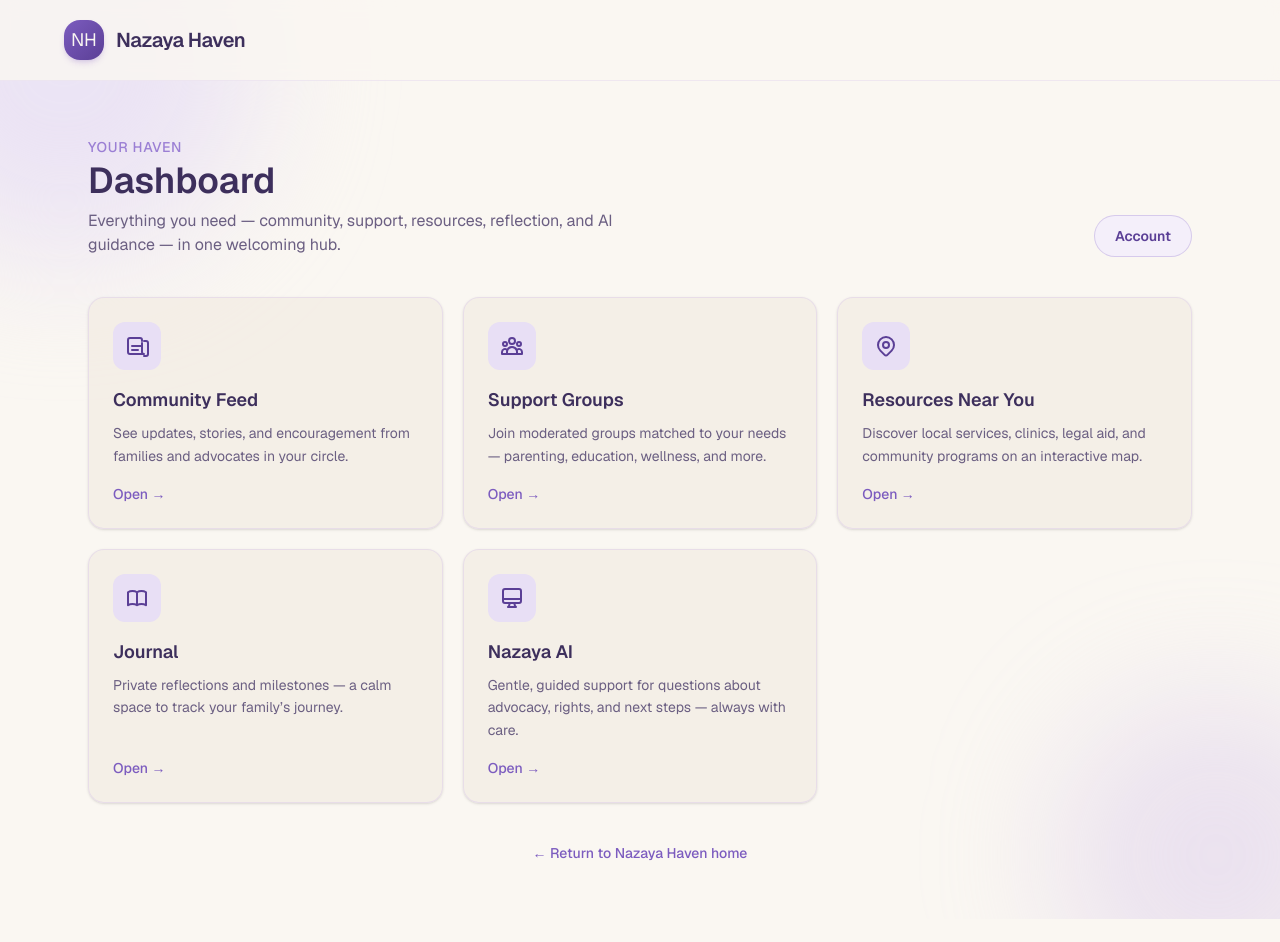
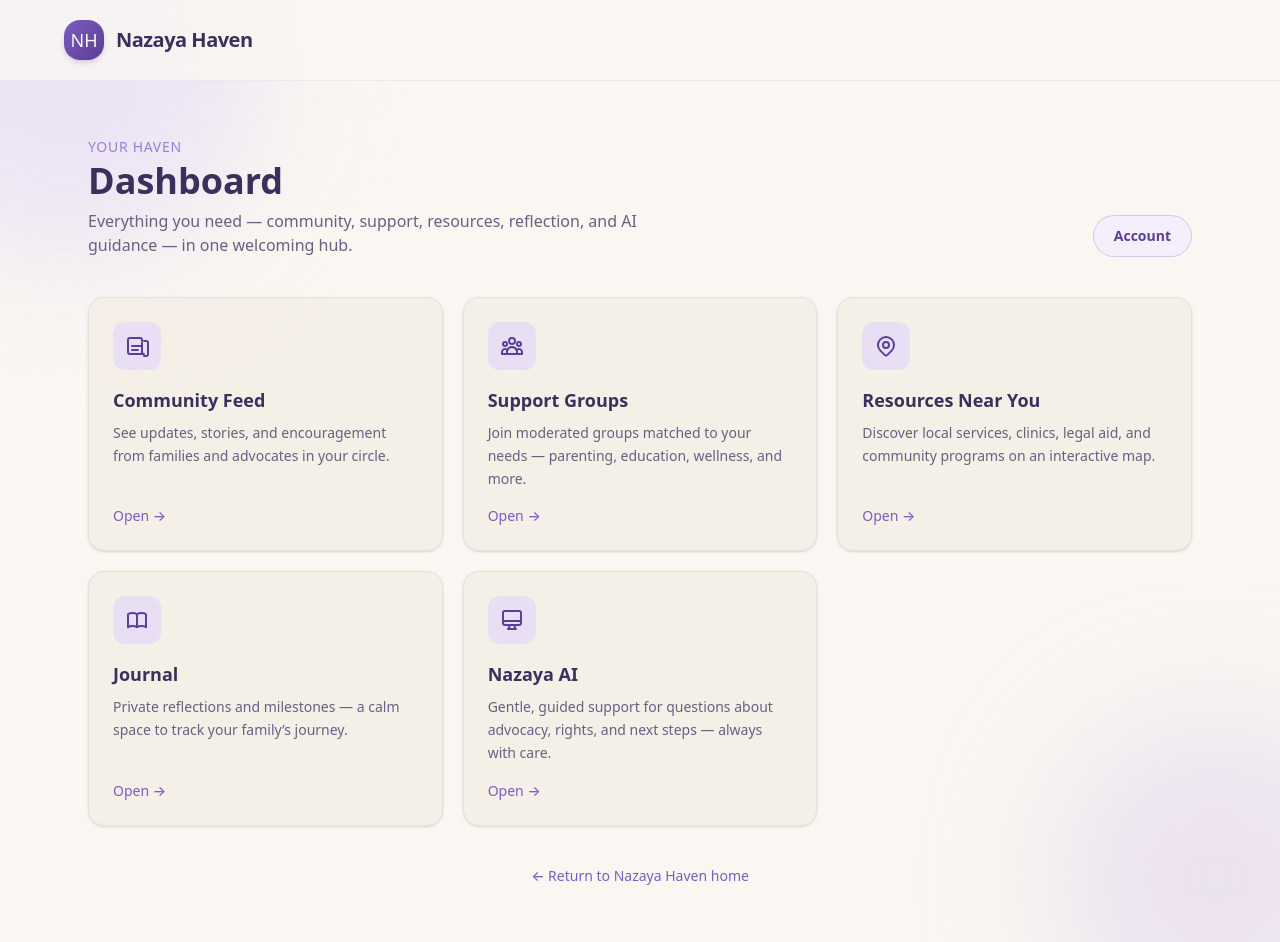
Before and after one commit to jackahleen/nazaya-haven, a Next.js app: page /dashboard in a window 1280 px wide. Before the commit the page ends 919 px from the top, so only its background shows below. Built offline with nearby package versions, Linux system fonts and the light colour scheme.

Commit message:
build: configure static export for pages

```diff
--- a/next.config.ts
+++ b/next.config.ts
@@ -1,5 +1,24 @@
 import type { NextConfig } from "next";
 
-const nextConfig: NextConfig = {};
+const rawBasePath = process.env.NEXT_PUBLIC_BASE_PATH ?? "";
+const normalizedBasePath =
+  rawBasePath === "/" ? "" : rawBasePath.replace(/\/$/, "");
+
+const githubPagesPath =
+  normalizedBasePath.length > 0
+    ? {
+        assetPrefix: normalizedBasePath,
+        basePath: normalizedBasePath,
+      }
+    : {};
+
+const nextConfig: NextConfig = {
+  output: "export",
+  trailingSlash: true,
+  images: {
+    unoptimized: true,
+  },
+  ...githubPagesPath,
+};
 
 export default nextConfig;
--- a/src/app/globals.css
+++ b/src/app/globals.css
@@ -17,7 +17,7 @@
   --color-pastel-butter: #faf3dc;
   --color-pastel-rose: #fae8f0;
   --color-pastel-lilac: #efe6fa;
-  --font-sans: var(--font-geist-sans);
+  --font-sans: ui-sans-serif, system-ui, -apple-system, BlinkMacSystemFont, "Segoe UI", sans-serif;
 }
 
 body {
--- a/src/app/layout.tsx
+++ b/src/app/layout.tsx
@@ -1,11 +1,5 @@
 import type { Metadata } from "next";
-import { Geist } from "next/font/google";
 import "./globals.css";
-
-const geistSans = Geist({
-  variable: "--font-geist-sans",
-  subsets: ["latin"],
-});
 
 export const metadata: Metadata = {
   title: "Nazaya Haven",
@@ -20,9 +14,7 @@ export default function RootLayout({
 }>) {
   return (
     <html lang="en">
-      <body className={`${geistSans.variable} font-sans antialiased`}>
-        {children}
-      </body>
+      <body className="font-sans antialiased">{children}</body>
     </html>
   );
 }
```
Also changed, not shown: next-env.d.ts, src/data/landing-features.tsx (renamed from src/data/landing-features.ts).
